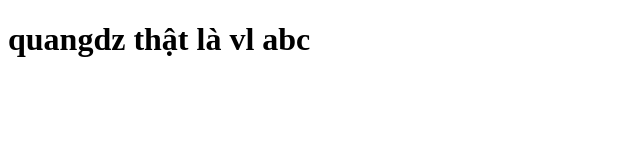
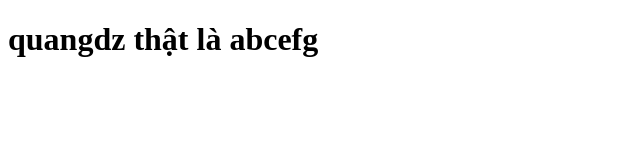
Before and after one commit to quangdbph28170/test, a plain HTML site: page index.html in a window 1280 px wide. Shown: the full height of the page, 0-640 px from the left. Drawn offline with Linux system fonts and the light colour scheme.

Commit message:
Update index.html

```diff
--- a/index.html
+++ b/index.html
@@ -6,6 +6,6 @@
     <title>Document</title>
 </head>
 <body>
-    <h1>quangdz thật là vl abc</h1>
+    <h1>quangdz thật là abcefg</h1>
 </body>
 </html>
```
